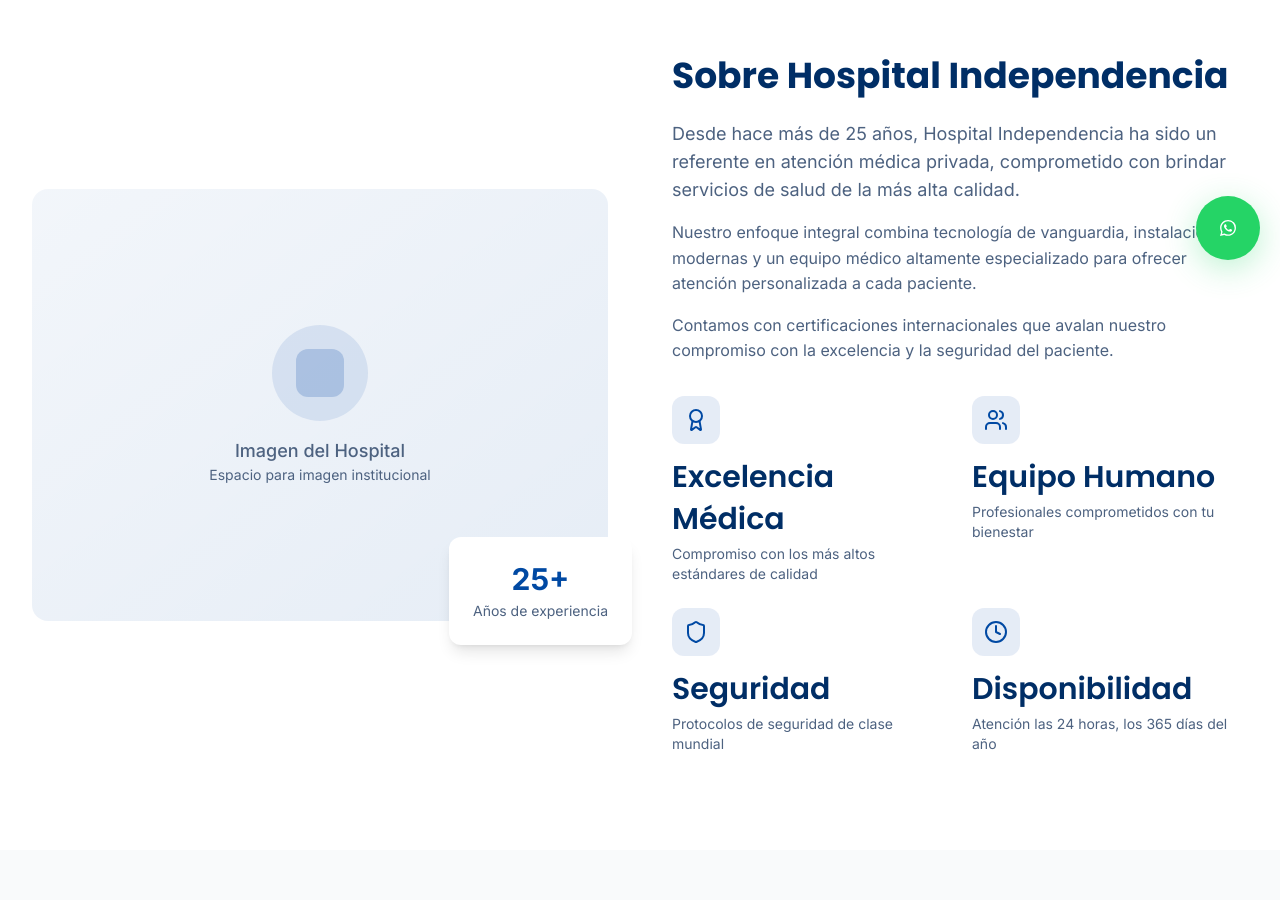
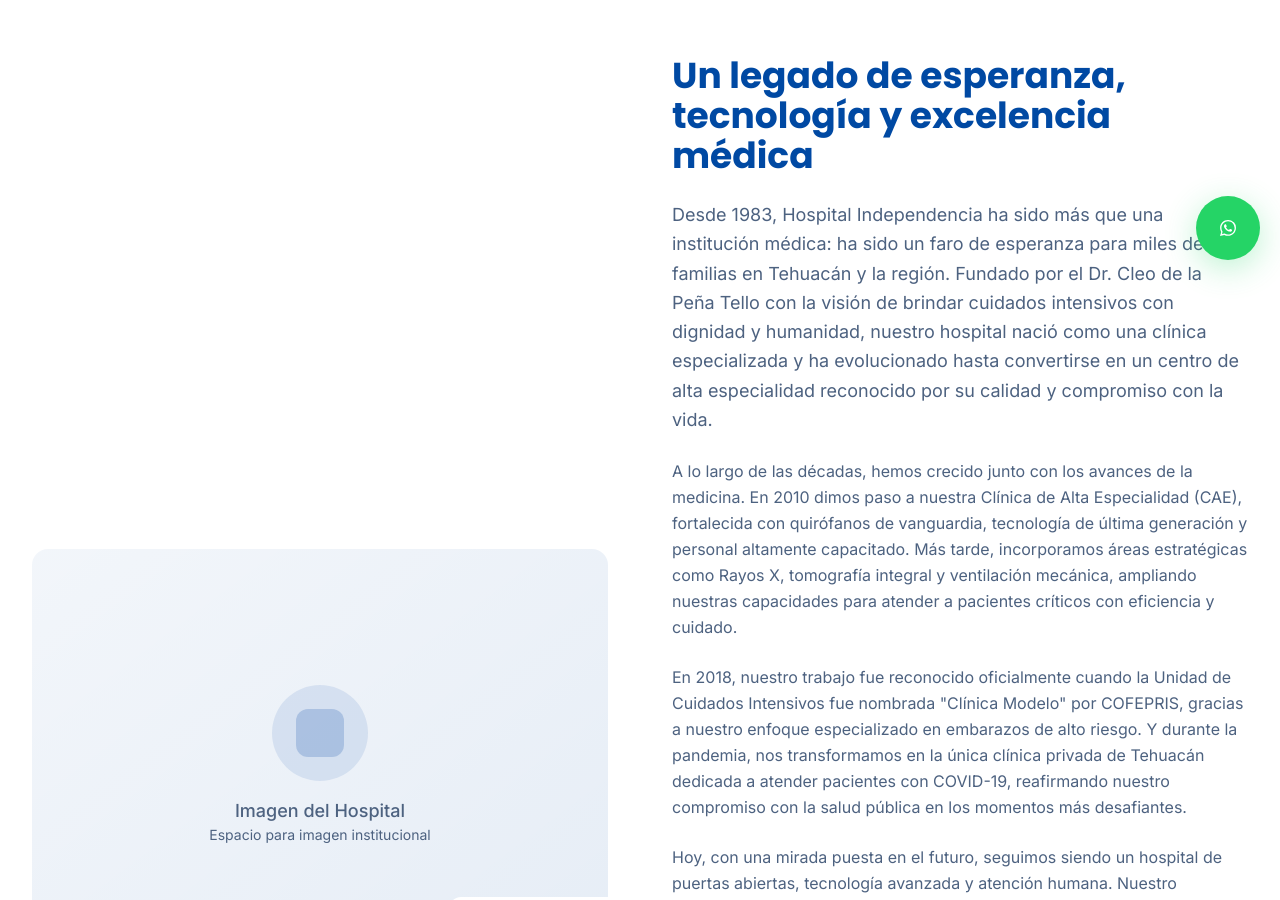
Before and after one commit to chrisleurs/independencia-web-canvas, a React (Vite) app: page /nosotros in a window 1280 px wide. Shown: the part 520-1420 px from the top of the page. Built offline with nearby package versions, Linux system fonts and the light colour scheme.

Commit message:
Update "Nosotros" section content
Update the "Nosotros" section with the hospital's history, including a new main title, detailed content about its evolution and achievements, and a highlighted final phrase.

```diff
--- a/src/components/sections/SobreHospital.tsx
+++ b/src/components/sections/SobreHospital.tsx
@@ -45,7 +45,7 @@ const SobreHospital = () => {
             {/* Stats Card */}
             <div className="absolute -bottom-6 -right-6 bg-white p-6 rounded-xl shadow-lg">
               <div className="text-center">
-                <div className="text-3xl font-bold text-primary mb-1">25+</div>
+                <div className="text-3xl font-bold text-primary mb-1">40+</div>
                 <div className="text-sm text-muted-foreground">Años de experiencia</div>
               </div>
             </div>
@@ -54,18 +54,31 @@ const SobreHospital = () => {
           {/* Content */}
           <div className="space-y-8 order-1 lg:order-2">
             <div>
-              <h2 className="text-3xl md:text-4xl font-bold mb-6">
-                Sobre Hospital Independencia
+              <h2 className="text-3xl md:text-4xl font-bold mb-6 text-hospital-primary">
+                Un legado de esperanza, tecnología y excelencia médica
               </h2>
-              <div className="space-y-4 text-muted-foreground">
-                <p className="text-lg">
-                  Desde hace más de 25 años, Hospital Independencia ha sido un referente en atención médica privada, comprometido con brindar servicios de salud de la más alta calidad.
+              <div className="space-y-6 text-muted-foreground">
+                <p className="text-lg leading-relaxed">
+                  Desde 1983, Hospital Independencia ha sido más que una institución médica: ha sido un faro de esperanza para miles de familias en Tehuacán y la región. Fundado por el Dr. Cleo de la Peña Tello con la visión de brindar cuidados intensivos con dignidad y humanidad, nuestro hospital nació como una clínica especializada y ha evolucionado hasta convertirse en un centro de alta especialidad reconocido por su calidad y compromiso con la vida.
                 </p>
-                <p>
-                  Nuestro enfoque integral combina tecnología de vanguardia, instalaciones modernas y un equipo médico altamente especializado para ofrecer atención personalizada a cada paciente.
+
+                <p className="leading-relaxed">
+                  A lo largo de las décadas, hemos crecido junto con los avances de la medicina. En 2010 dimos paso a nuestra Clínica de Alta Especialidad (CAE), fortalecida con quirófanos de vanguardia, tecnología de última generación y personal altamente capacitado. Más tarde, incorporamos áreas estratégicas como Rayos X, tomografía integral y ventilación mecánica, ampliando nuestras capacidades para atender a pacientes críticos con eficiencia y cuidado.
                 </p>
-                <p>
-                  Contamos con certificaciones internacionales que avalan nuestro compromiso con la excelencia y la seguridad del paciente.
+
+                <p className="leading-relaxed">
+                  En 2018, nuestro trabajo fue reconocido oficialmente cuando la Unidad de Cuidados Intensivos fue nombrada "Clínica Modelo" por COFEPRIS, gracias a nuestro enfoque especializado en embarazos de alto riesgo. Y durante la pandemia, nos transformamos en la única clínica privada de Tehuacán dedicada a atender pacientes con COVID-19, reafirmando nuestro compromiso con la salud pública en los momentos más desafiantes.
+                </p>
+
+                <p className="leading-relaxed">
+                  Hoy, con una mirada puesta en el futuro, seguimos siendo un hospital de puertas abiertas, tecnología avanzada y atención humana. Nuestro compromiso es claro: cuidar de ti y de los tuyos con profesionalismo, compasión y excelencia.
+                </p>
+              </div>
+
+              {/* Frase destacada */}
+              <div className="mt-8 p-6 bg-hospital-primary/5 border-l-4 border-hospital-primary rounded-r-lg">
+                <p className="text-xl font-semibold text-hospital-primary italic">
+                  "Hospital Independencia: más de 40 años escribiendo historias de amor por la salud."
                 </p>
               </div>
             </div>
```
